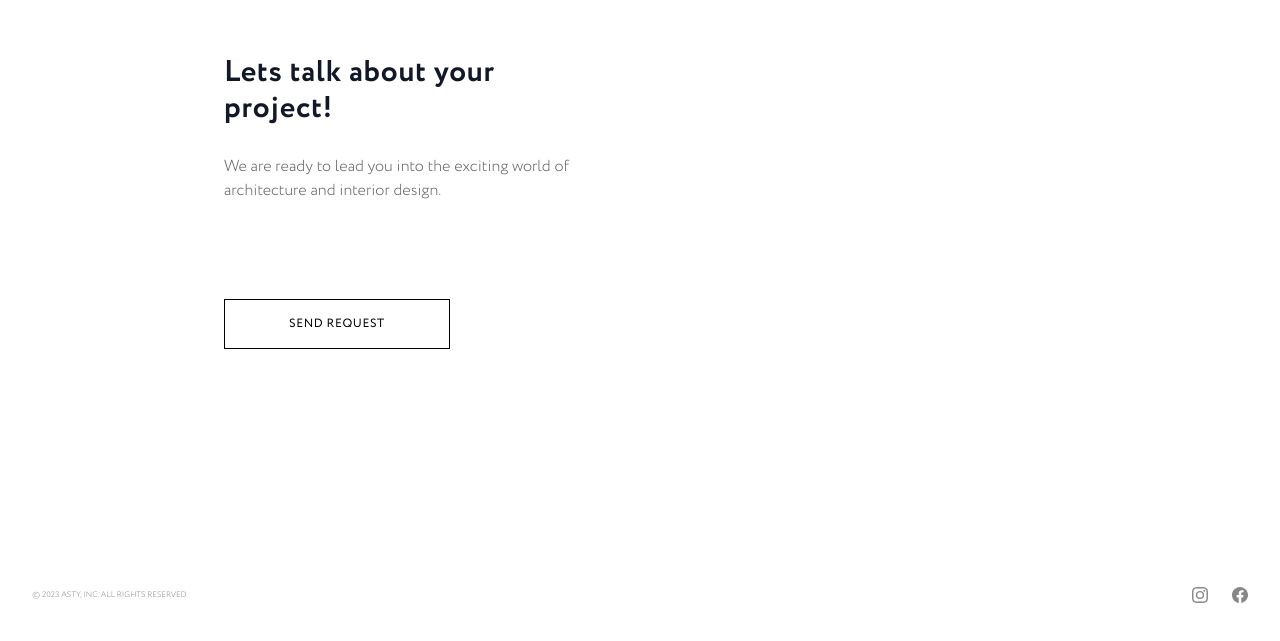
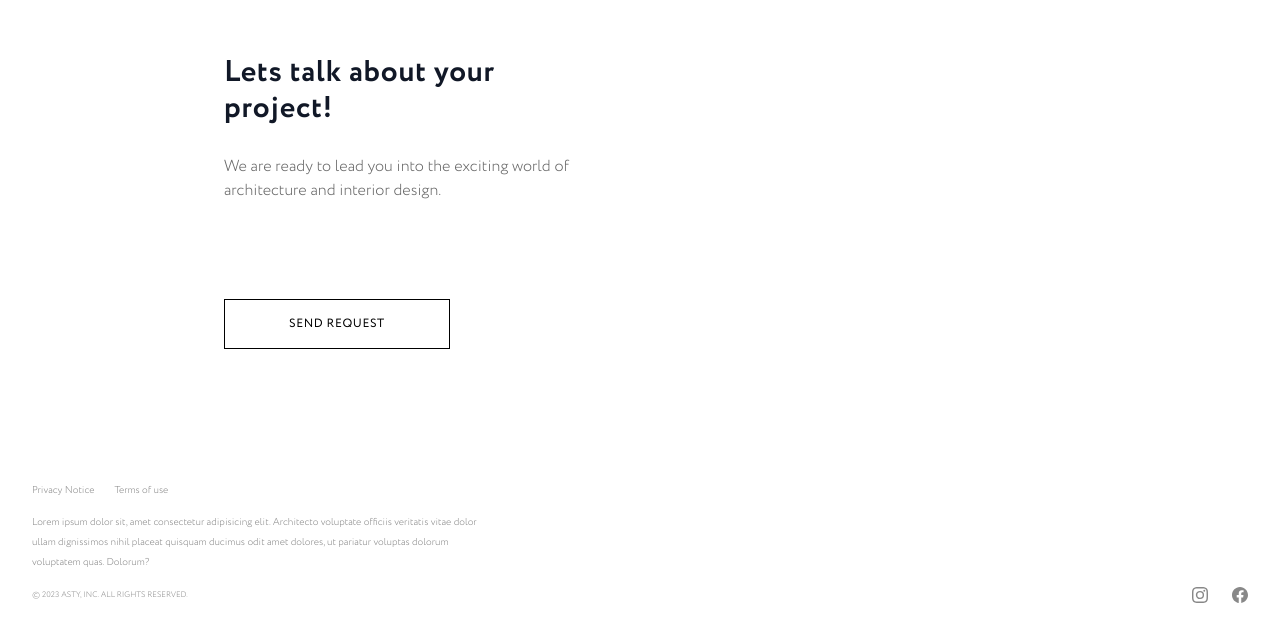
Before and after one commit to nikolaynizruhin/asty, a Next.js app: page /projects in a window 1280 px wide. Shown: the part 1235-1876 px from the top of the page. Built offline with nearby package versions, Linux system fonts and the light colour scheme.

Commit message:
Update footer

```diff
--- a/components/footer.tsx
+++ b/components/footer.tsx
@@ -3,13 +3,13 @@ import Icon from "./icon";
 export default function Footer({ isDark = false }: { isDark?: boolean }) {
   return (
     <footer className={`px-4 pb-11 md:px-8 font-light ${isDark ? 'bg-[#1a1a1a]' : 'bg-white'}`}>
-      <a href="#" className="text-[10px] leading-5 text-white opacity-[0.32] mr-[20px]">
+      <a href="#" className={`text-[10px] leading-5 ${isDark ? 'text-white opacity-[0.32]' : 'text-[#888]'} mr-[20px]`}>
         Privacy Notice
       </a>
-      <a href="#" className="text-[10px] leading-5 text-white opacity-[0.32]">
+      <a href="#" className={`text-[10px] leading-5 ${isDark ? 'text-white opacity-[0.32]' : 'text-[#888]'}`}>
         Terms of use
       </a>
-      <p className="text-[10px] my-3 leading-5 text-white opacity-[0.32] max-w-[460px]">
+      <p className={`text-[10px] my-3 leading-5 ${isDark ? 'text-white opacity-[0.32]' : 'text-[#888]'} max-w-[460px]`}>
         Lorem ipsum dolor sit, amet consectetur adipisicing elit. Architecto
         voluptate officiis veritatis vitae dolor ullam dignissimos nihil placeat
         quisquam ducimus odit amet dolores, ut pariatur voluptas dolorum
```
